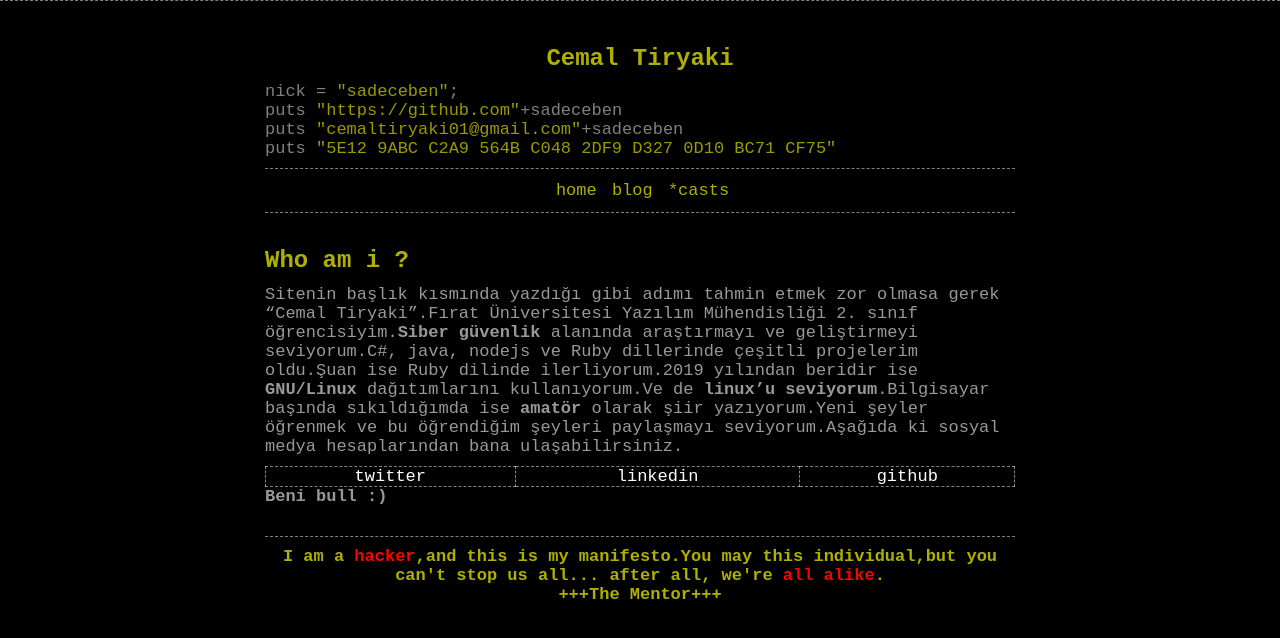
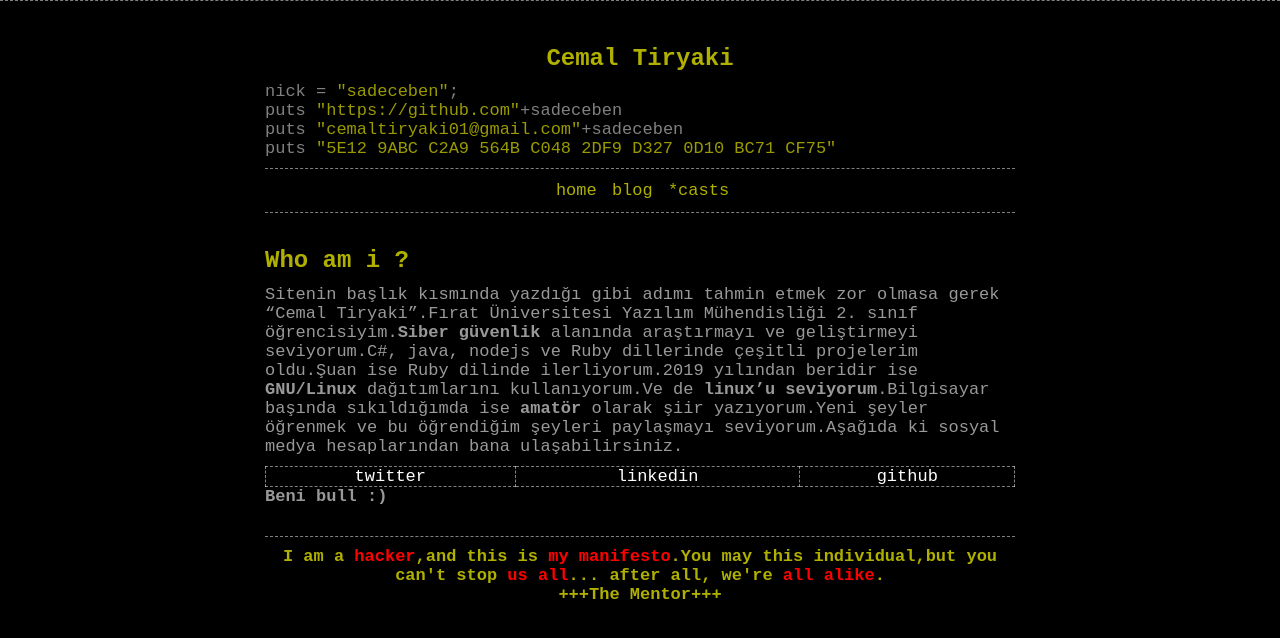
Before and after one commit to sadeceben/sadeceben.github.io, a Jekyll site: the page built from index.md, in a window 1280 px wide. Shown: the top 638 px of the page. Built offline with Jekyll 4.4.1, drawn with Linux system fonts in a browser that asks for light colours; our own code applies the rules of GitHub Pages for plain Markdown files.

Commit message:
Update footer.html

```diff
--- a/_includes/footer.html
+++ b/_includes/footer.html
@@ -1,8 +1,8 @@
 <div class="row">
   <div class="col-lg-8 col-lg-offset-2">
     <footer>
-    <b><center>I am a <span style="color: #ff0000;">hacker</span>,and this is my manifesto.You may this individual,but you </center></b>
-  <b><center>can't stop us all... after all, we're <span style="color: #ff0000;">all alike</span>.</center></b>
+    <b><center>I am a <span style="color: #ff0000;">hacker</span>,and this is <span style="color: #ff0000;">my manifesto</span>.You may this individual,but you </center></b>
+  <b><center>can't stop <span style="color: #ff0000;">us all</span>... after all, we're <span style="color: #ff0000;">all alike</span>.</center></b>
     <b><center>+++The Mentor+++</b></center>
   </div>
 </div>
```
